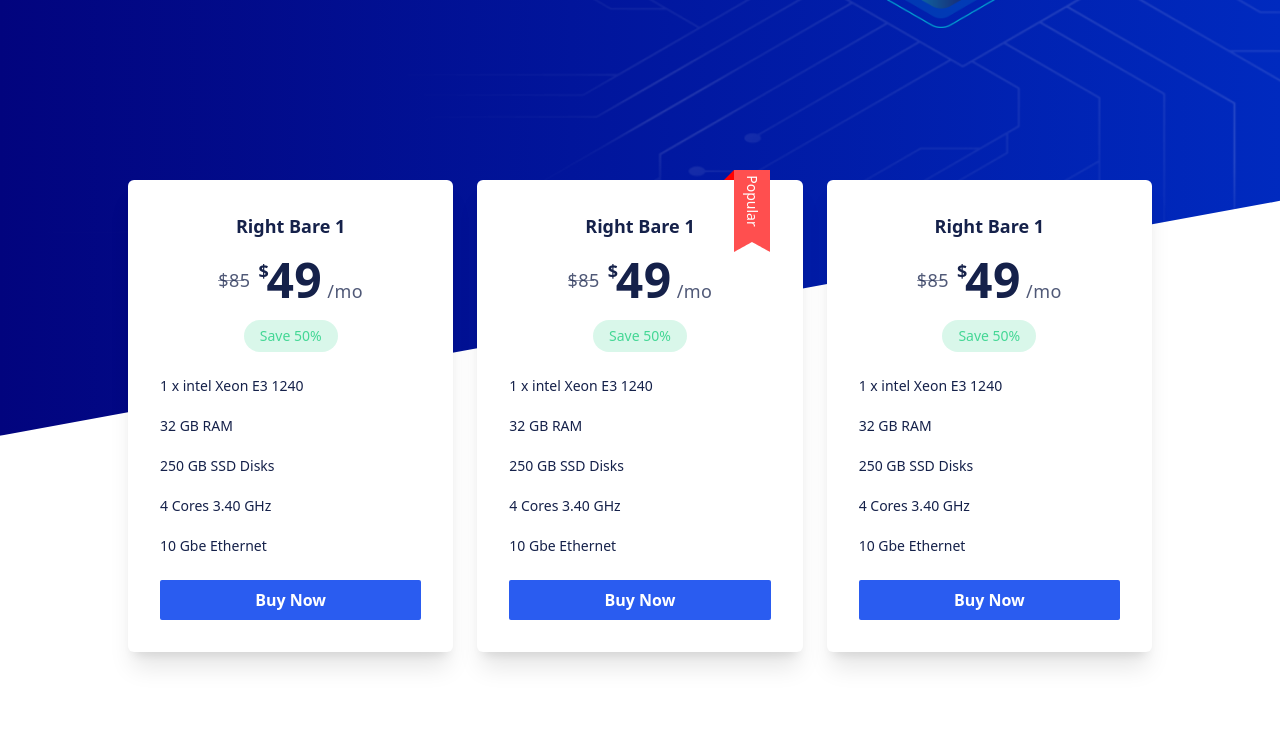
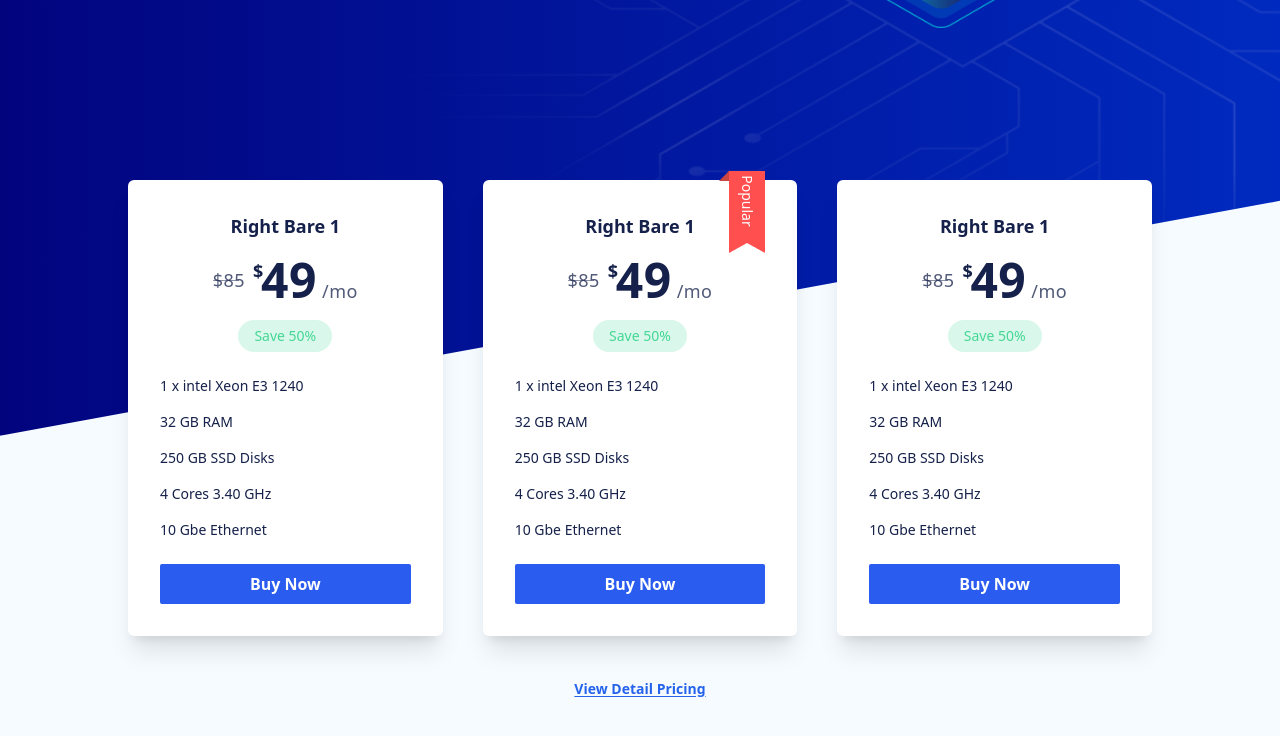
Before and after one commit to shovasarker/right-servers-with-tailwind, a website: page index.html in a window 1280 px wide. Shown: the part 504-1240 px from the top of the page. Drawn offline with Linux system fonts and the light colour scheme.

Commit message:
Popular bookmark position glitch fixed,added background color to the body

```diff
--- a/index.html
+++ b/index.html
@@ -19,7 +19,7 @@
 
     </head>
 
-    <body>
+    <body class="bg-bodyBg">
         <!-- Header section start -->
         <header class="header pb-64 lg:pb-96">
             <!-- Navbar section start -->
@@ -121,8 +121,8 @@
         <!-- main section start -->
         <main>
             <!-- offer section start -->
-            <section class="container px-8 lg:px-16 xl:px-32 mb-16 -mt-40 lg:-mt-64">
-                <div class="grid grid-cols-1 md:grid-cols-2 lg:grid-cols-3 gap-6">
+            <section class="container px-8 lg:px-16 xl:px-32 mb-16 -mt-40 lg:-mt-64 text-center">
+                <div class="grid grid-cols-1 md:grid-cols-2 lg:grid-cols-3 gap-6 xl:gap-10 mb-10">
                     <!-- offer card 1 start -->
                     <div class="bg-white p-8 space-y-6 rounded-md shadow-xl z-30">
                         <div class="flex flex-col items-center space-y-4">
@@ -138,7 +138,7 @@
                             </div>
                             <p class="text-sm text-paste font-medium px-4 py-1.5 bg-paste/20 rounded-full">Save 50%</p>
                         </div>
-                        <ul class="text-sm font-normal text-title space-y-5">
+                        <ul class="text-left text-sm font-normal text-title space-y-4">
                             <li>1 x intel Xeon E3 1240</li>
                             <li>32 GB RAM</li>
                             <li>250 GB SSD Disks</li>
@@ -166,7 +166,7 @@
                                 <p class="text-sm text-paste font-medium px-4 py-1.5 bg-paste/20 rounded-full">Save 50%
                                 </p>
                             </div>
-                            <ul class="text-sm font-normal text-title space-y-5">
+                            <ul class="text-left text-sm font-normal text-title space-y-4">
                                 <li>1 x intel Xeon E3 1240</li>
                                 <li>32 GB RAM</li>
                                 <li>250 GB SSD Disks</li>
@@ -178,7 +178,7 @@
                         </div>
 
                         <div class="absolute triangle -top-2p"></div>
-                        <div class="absolute -top-2p right-10p">
+                        <div class="absolute -top-2p right-8">
                             <img src="./images/bookmark-bg.png" alt="">
                             <span
                                 class="absolute rotate-90 inline-block top-25p -right-20p text-white text-sm">Popular</span>
@@ -200,7 +200,7 @@
                             </div>
                             <p class="text-sm text-paste font-medium px-4 py-1.5 bg-paste/20 rounded-full">Save 50%</p>
                         </div>
-                        <ul class="text-sm font-normal text-title space-y-5">
+                        <ul class="text-left text-sm font-normal text-title space-y-4">
                             <li>1 x intel Xeon E3 1240</li>
                             <li>32 GB RAM</li>
                             <li>250 GB SSD Disks</li>
@@ -212,6 +212,10 @@
                     </div>
                     <!-- offer card 3 end -->
                 </div>
+                <a href="#"
+                    class="inline-block text-blue-600 font-bold text-sm underline underline-offset-2 mx-auto">View
+                    Detail
+                    Pricing</a>
             </section>
             <!-- offer section end -->
 
--- a/src/input.css
+++ b/src/input.css
@@ -41,9 +41,9 @@
   .triangle {
     width: 0;
     height: 0;
-    border-bottom: 10px solid red;
+    border-bottom: 10px solid #cb4542;
     border-left: 10px solid transparent;
-    right: 21%;
+    right: 68px;
   }
 
   .banner-wrapper {
--- a/tailwind.config.js
+++ b/tailwind.config.js
@@ -10,6 +10,7 @@
         gStart: '#02047E',
         gEnd: '#002ABF',
         title: '#15214A',
+        bodyBg: '#F5FBFF',
       },
       container: {
         center: true,
```
Also changed, not shown: dist/css/output.css.
